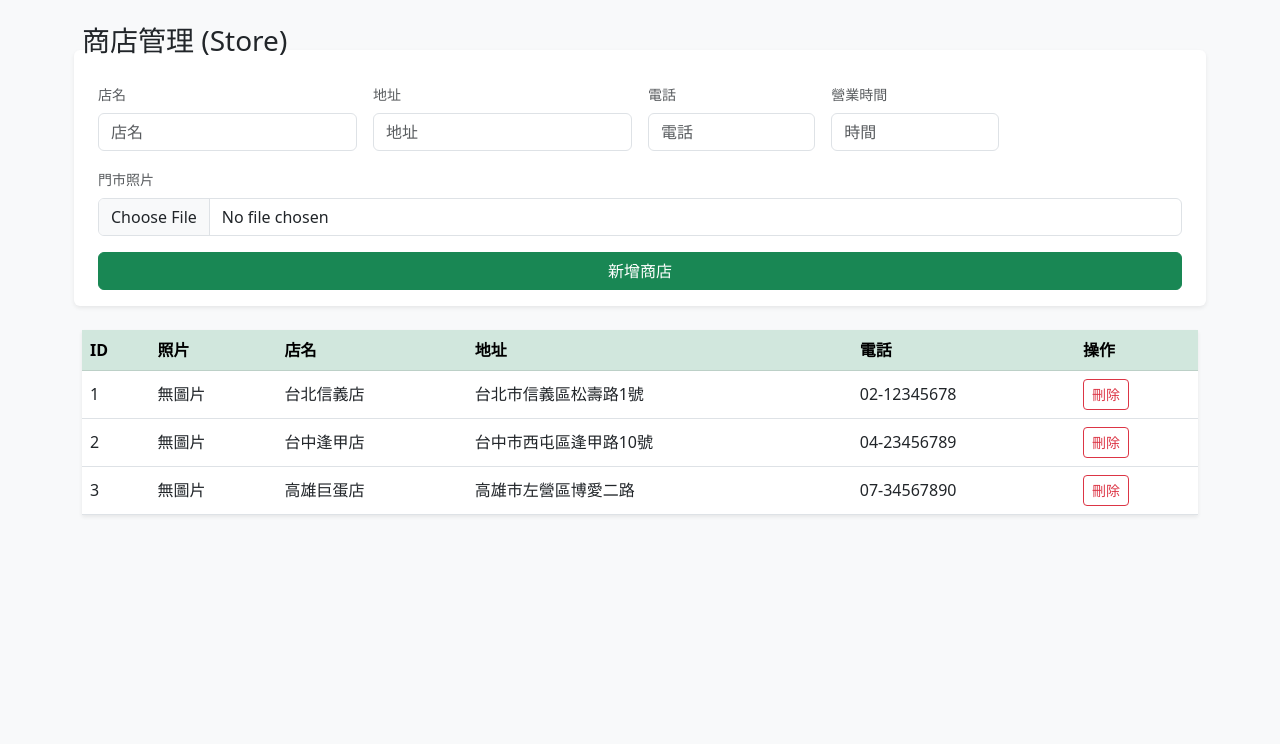
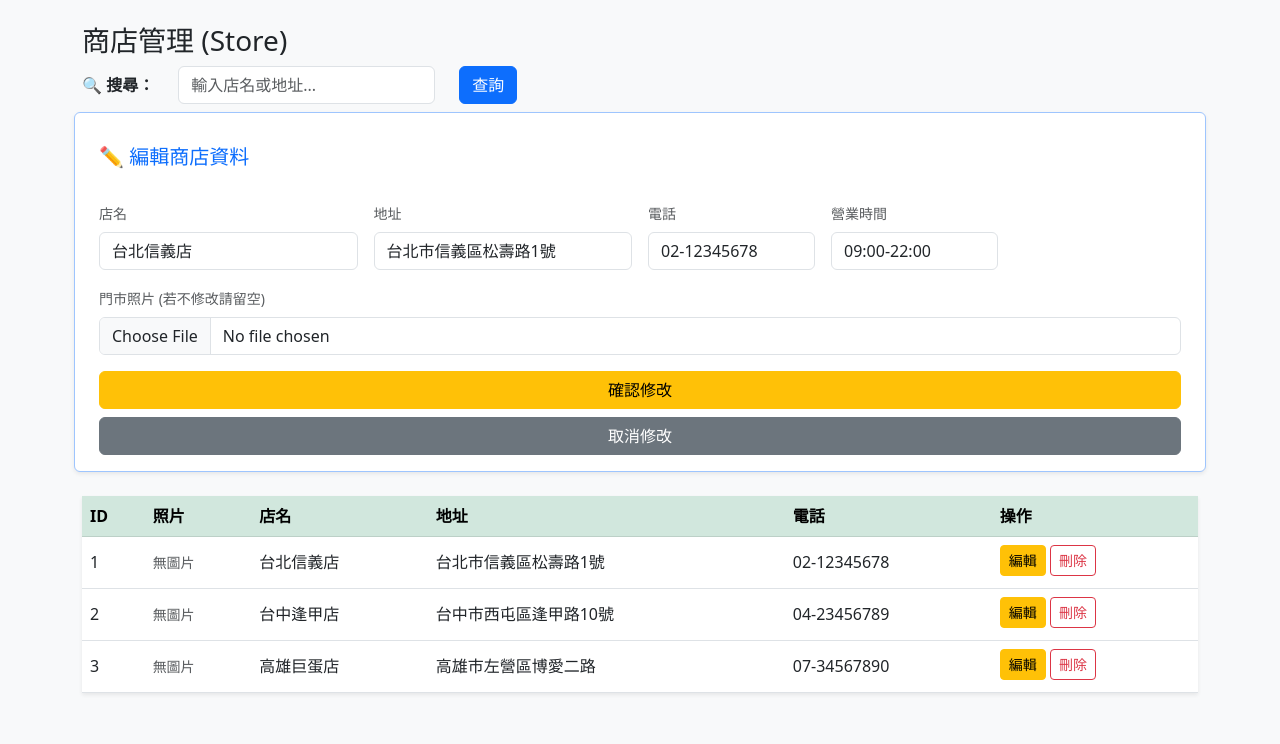
Before and after one commit to Serenetaytay/database_project, a PHP site: page /store_mngt.php?edit=1 in a window 1280 px wide. Shown: the part 56-800 px from the top of the page. Run offline with PHP 8.4, Linux system fonts and the light colour scheme; data comes from the database, SQL or seed files in the repository.

Commit message:
Update store_mngt.php

```diff
--- a/admin/store_mngt.php
+++ b/admin/store_mngt.php
@@ -1,53 +1,77 @@
 <?php
 include 'db_connect.php';
 
-// 處理新增邏輯
-if (isset($_POST['add'])) {
+// --- 1. 處理讀取舊資料 (編輯模式) ---
+$editData = null;
+if (isset($_GET['edit'])) {
+    $id = $_GET['edit'];
+    $result = $conn->query("SELECT * FROM STORE WHERE storeID = $id");
+    $editData = $result->fetch_assoc();
+}
+
+// --- 2. 處理資料儲存 (新增 或 修改) ---
+if (isset($_POST['save'])) {
     $storeName = $_POST['storeName'];
     $address = $_POST['address'];
     $Phone = $_POST['Phone'];
     $worktime = $_POST['worktime'];
-    $imagePath = ''; // 預設空字串
 
-    // --- 圖片上傳邏輯開始 ---
-    // 檢查是否有選擇檔案，且沒有錯誤
+    // 預設使用舊圖片路徑 (如果是新增，這會是空值; 如果是修改，這會是舊路徑)
+    $imagePath = $_POST['old_image'] ?? '';
+
+    // --- 圖片上傳邏輯 ---
+    // 檢查是否有選擇新檔案
     if (isset($_FILES['storeImage']) && $_FILES['storeImage']['error'] === 0) {
-        $uploadDir = 'uploads/'; // 設定存檔資料夾
-
-        // 如果資料夾不存在，自動建立
+        $uploadDir = 'uploads/';
         if (!is_dir($uploadDir)) {
             mkdir($uploadDir, 0777, true);
         }
-
-        // 為了避免檔名重複，加上時間戳記
+        // 加上時間戳記防檔名重複
         $fileName = time() . '_' . basename($_FILES['storeImage']['name']);
         $targetFile = $uploadDir . $fileName;
 
-        // 將檔案從暫存區搬移到 upload 資料夾
         if (move_uploaded_file($_FILES['storeImage']['tmp_name'], $targetFile)) {
-            $imagePath = $targetFile; // 成功的話，將路徑存入變數
+            $imagePath = $targetFile; // ★如果有上傳成功，就覆蓋掉舊路徑
         }
     }
-    // --- 圖片上傳邏輯結束 ---
 
-    // 將資料寫入資料庫 (包含圖片路徑)
-    $sql = "INSERT INTO STORE (storeName, address, Phone, worktime, storeImage)
-            VALUES ('$storeName', '$address', '$Phone', '$worktime', '$imagePath')";
+    // --- 判斷是新增還是修改 ---
+    if (!empty($_POST['storeID'])) {
+        // [修改 Update]
+        $id = $_POST['storeID'];
+        $sql = "UPDATE STORE SET storeName='$storeName', address='$address', Phone='$Phone', worktime='$worktime', storeImage='$imagePath' WHERE storeID=$id";
+        $msg = "修改成功！";
+    } else {
+        // [新增 Insert]
+        $sql = "INSERT INTO STORE (storeName, address, Phone, worktime, storeImage)
+                VALUES ('$storeName', '$address', '$Phone', '$worktime', '$imagePath')";
+        $msg = "新增成功！";
+    }
 
     if ($conn->query($sql) === TRUE) {
-        header("Location: store_mngt.php");
+        echo "<script>alert('$msg'); window.location.href='store_mngt.php';</script>";
         exit();
     } else {
-        echo "Error: " . $sql . "<br>" . $conn->error;
+        echo "Error: " . $conn->error;
     }
 }
 
-// 處理刪除邏輯
+// --- 3. 處理刪除 ---
 if (isset($_GET['del'])) {
-    // (進階) 刪除資料前，可以順便把舊照片刪掉，這裡先做基本刪除資料庫
+    // 刪除前可以先查出圖片路徑並刪除檔案 (選做)
     $conn->query("DELETE FROM STORE WHERE storeID={$_GET['del']}");
     header("Location: store_mngt.php");
     exit();
+}
+
+// --- 4. 處理搜尋 ---
+$searchKeyword = '';
+$sql_query = "SELECT * FROM STORE"; // 預設查全部
+
+if (isset($_GET['search']) && !empty($_GET['search'])) {
+    $searchKeyword = $_GET['search'];
+    // 搜尋店名或地址
+    $sql_query = "SELECT * FROM STORE WHERE storeName LIKE '%$searchKeyword%' OR address LIKE '%$searchKeyword%'";
 }
 ?>
 
@@ -55,37 +79,75 @@ if (isset($_GET['del'])) {
 <html>
 <head>
     <link href="https://cdn.jsdelivr.net/npm/bootstrap@5.3.0/dist/css/bootstrap.min.css" rel="stylesheet">
+    <link rel="stylesheet" href="https://cdnjs.cloudflare.com/ajax/libs/font-awesome/6.0.0/css/all.min.css">
 </head>
 <body class="bg-light">
     <?php include 'navbar.php'; ?>
-    <div class="container">
-        <h3>  商店管理 (Store)</h3>
+    <div class="container mt-4">
+        <h3>商店管理 (Store)</h3>
 
-        <form method="post" enctype="multipart/form-data" class="row g-3 mb-4 bg-white p-3 rounded shadow-sm">
+        <form method="get" class="row mb-4 align-items-center">
+            <div class="col-auto">
+                <label class="col-form-label fw-bold">🔍 搜尋：</label>
+            </div>
+            <div class="col-auto">
+                <input type="text" name="search" class="form-control" placeholder="輸入店名或地址..."
+                       value="<?php echo htmlspecialchars($searchKeyword); ?>">
+            </div>
+            <div class="col-auto">
+                <button type="submit" class="btn btn-primary">查詢</button>
+                <?php if(!empty($searchKeyword)): ?>
+                    <a href="store_mngt.php" class="btn btn-outline-secondary">清除</a>
+                <?php endif; ?>
+            </div>
+        </form>
+
+        <form method="post" enctype="multipart/form-data" class="row g-3 mb-4 bg-white p-3 rounded shadow-sm border border-primary-subtle">
+            <h5 class="text-primary mb-3"><?php echo $editData ? '✏️ 編輯商店資料' : '➕ 新增商店'; ?></h5>
+
+            <input type="hidden" name="storeID" value="<?php echo $editData['storeID'] ?? ''; ?>">
+            <input type="hidden" name="old_image" value="<?php echo $editData['storeImage'] ?? ''; ?>">
+
             <div class="col-md-3">
                 <label class="form-label small text-muted">店名</label>
-                <input type="text" name="storeName" class="form-control" placeholder="店名" required>
+                <input type="text" name="storeName" class="form-control" placeholder="店名" required
+                       value="<?php echo $editData['storeName'] ?? ''; ?>">
             </div>
             <div class="col-md-3">
                 <label class="form-label small text-muted">地址</label>
-                <input type="text" name="address" class="form-control" placeholder="地址">
+                <input type="text" name="address" class="form-control" placeholder="地址"
+                       value="<?php echo $editData['address'] ?? ''; ?>">
             </div>
             <div class="col-md-2">
                 <label class="form-label small text-muted">電話</label>
-                <input type="text" name="Phone" class="form-control" placeholder="電話">
+                <input type="text" name="Phone" class="form-control" placeholder="電話"
+                       value="<?php echo $editData['Phone'] ?? ''; ?>">
             </div>
             <div class="col-md-2">
                 <label class="form-label small text-muted">營業時間</label>
-                <input type="text" name="worktime" class="form-control" placeholder="時間">
+                <input type="text" name="worktime" class="form-control" placeholder="時間"
+                       value="<?php echo $editData['worktime'] ?? ''; ?>">
             </div>
 
             <div class="col-md-12">
-                <label class="form-label small text-muted">門市照片</label>
+                <label class="form-label small text-muted">門市照片 (若不修改請留空)</label>
                 <input type="file" name="storeImage" class="form-control" accept="image/*">
+
+                <?php if ($editData && !empty($editData['storeImage'])): ?>
+                    <div class="mt-2 text-muted small">
+                        目前圖片：<br>
+                        <img src="<?php echo $editData['storeImage']; ?>" style="height: 80px; border-radius: 5px;">
+                    </div>
+                <?php endif; ?>
             </div>
 
             <div class="col-12">
-                <button type="submit" name="add" class="btn btn-success w-100">新增商店</button>
+                <button type="submit" name="save" class="btn <?php echo $editData ? 'btn-warning' : 'btn-success'; ?> w-100">
+                    <?php echo $editData ? '確認修改' : '新增商店'; ?>
+                </button>
+                <?php if($editData): ?>
+                    <a href="store_mngt.php" class="btn btn-secondary w-100 mt-2">取消修改</a>
+                <?php endif; ?>
             </div>
         </form>
 
@@ -93,7 +155,8 @@ if (isset($_GET['del'])) {
             <thead class="table-success">
                 <tr>
                     <th>ID</th>
-                    <th>照片</th> <th>店名</th>
+                    <th>照片</th>
+                    <th>店名</th>
                     <th>地址</th>
                     <th>電話</th>
                     <th>操作</th>
@@ -101,22 +164,39 @@ if (isset($_GET['del'])) {
             </thead>
             <tbody>
                 <?php
-                $res = $conn->query("SELECT * FROM STORE");
-                while ($row = $res->fetch_assoc()) {
-                    // 判斷是否有圖片，若無則顯示預設文字
-                    $imgHtml = "無圖片";
-                    if (!empty($row['storeImage'])) {
-                        $imgHtml = "<img src='{$row['storeImage']}' alt='Store Img' style='width: 80px; height: 60px; object-fit: cover; border-radius: 5px;'>";
+                // 使用上方定義的 $sql_query 進行查詢
+                $res = $conn->query($sql_query);
+
+                if ($res->num_rows > 0) {
+                    while ($row = $res->fetch_assoc()) {
+                        // 處理圖片顯示
+                        $imgHtml = "<span class='text-muted small'>無圖片</span>";
+                        if (!empty($row['storeImage'])) {
+                            $imgHtml = "<img src='{$row['storeImage']}' alt='Store' style='width: 80px; height: 60px; object-fit: cover; border-radius: 5px; border: 1px solid #ddd;'>";
+                        }
+
+                        // 處理搜尋關鍵字高亮 (非必須，但體驗較好)
+                        $showName = $row['storeName'];
+                        $showAddr = $row['address'];
+                        if (!empty($searchKeyword)) {
+                            $showName = str_replace($searchKeyword, "<span class='bg-warning'>$searchKeyword</span>", $showName);
+                            $showAddr = str_replace($searchKeyword, "<span class='bg-warning'>$searchKeyword</span>", $showAddr);
+                        }
+
+                        echo "<tr>
+                                <td>{$row['storeID']}</td>
+                                <td>{$imgHtml}</td>
+                                <td>{$showName}</td>
+                                <td>{$showAddr}</td>
+                                <td>{$row['Phone']}</td>
+                                <td>
+                                    <a href='?edit={$row['storeID']}' class='btn btn-sm btn-warning mb-1'>編輯</a>
+                                    <a href='?del={$row['storeID']}' class='btn btn-sm btn-outline-danger mb-1' onclick='return confirm(\"確定刪除嗎？\")'>刪除</a>
+                                </td>
+                              </tr>";
                     }
-
-                    echo "<tr>
-                            <td>{$row['storeID']}</td>
-                            <td>{$imgHtml}</td>
-                            <td>{$row['storeName']}</td>
-                            <td>{$row['address']}</td>
-                            <td>{$row['Phone']}</td>
-                            <td><a href='?del={$row['storeID']}' class='btn btn-sm btn-outline-danger' onclick='return confirm(\"確定刪除嗎？\")'>刪除</a></td>
-                          </tr>";
+                } else {
+                    echo "<tr><td colspan='6' class='text-center text-muted p-4'>沒有找到相關資料</td></tr>";
                 }
                 ?>
             </tbody>
```
